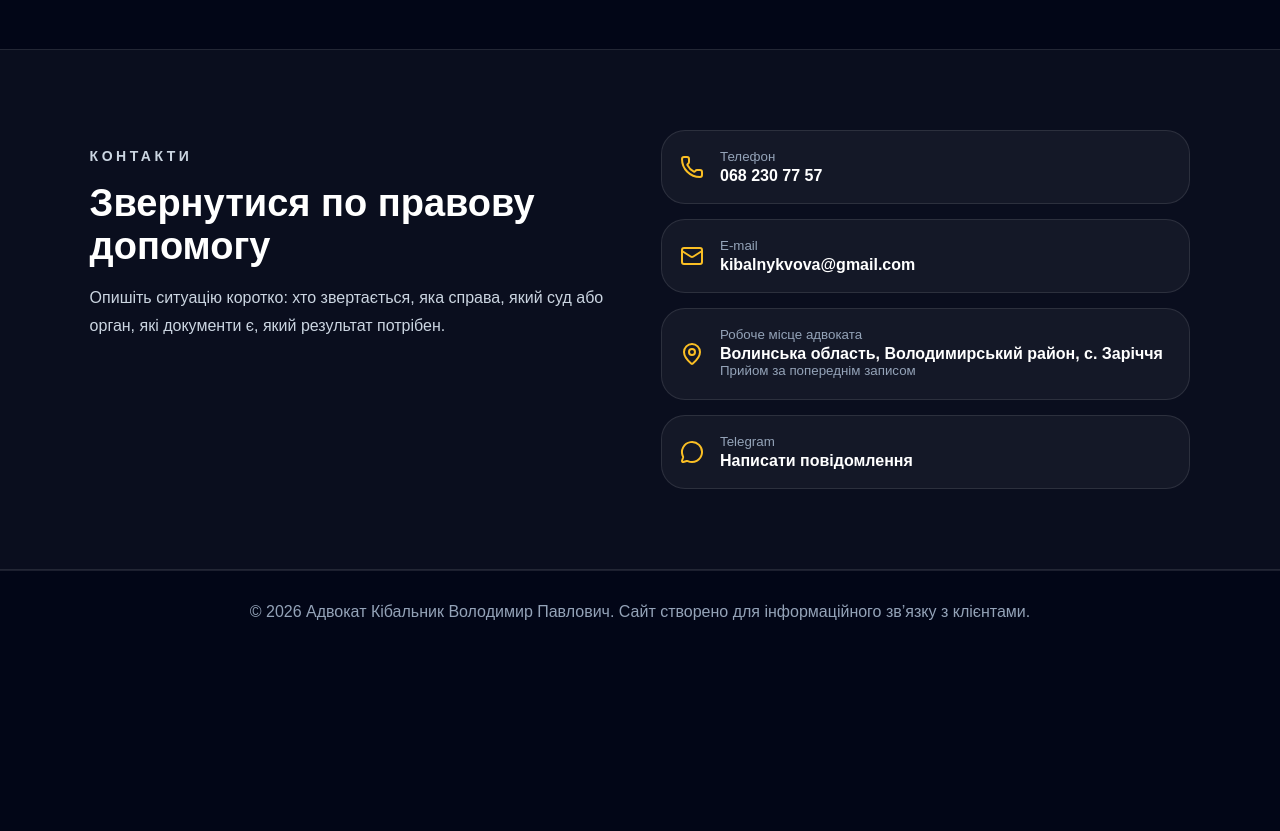
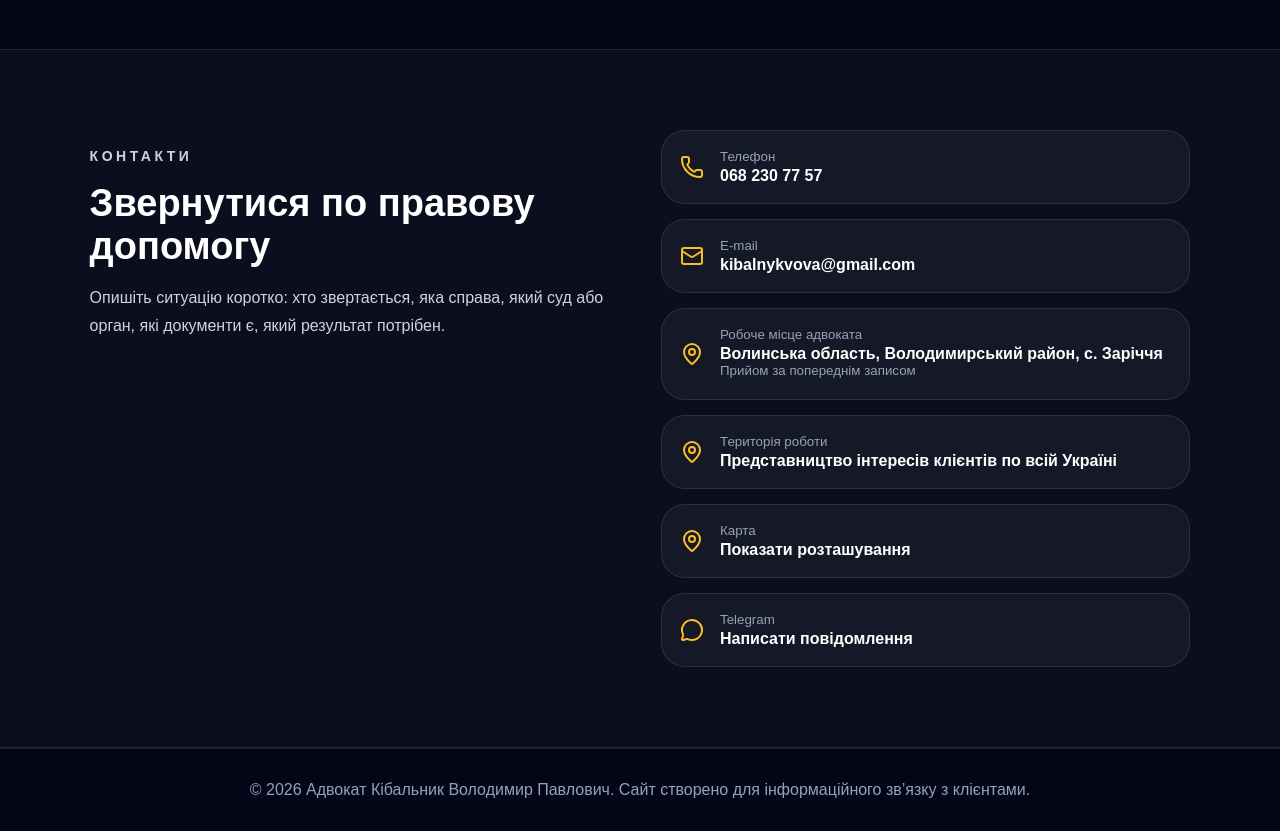
Before and after one commit to volodymyrkibalnyk21-oss/advokat-kibalnyk-site, a React (Vite) app: page / in a window 1280 px wide. Shown: the part 4880-5711 px from the top of the page. Before the commit the page ends 5533 px from the top, so only its background shows below. Built offline with nearby package versions, Linux system fonts and the light colour scheme.

Commit message:
Update main.jsx

```diff
--- a/src/main.jsx
+++ b/src/main.jsx
@@ -204,10 +204,63 @@ function App() {
   </div>
 </section> <section id="youtube" className="section"><div className="youtube"><PlayCircle  size={52}/><h2>Канал «Захисти себе сам»</h2><p>Канал про те, як людині захистити себе, розуміти свої права, не боятися суду, поліції, ТЦК та органів влади, а також грамотно реагувати на незаконні дії.</p><a href="https://www.youtube.com/@VolodymyrKibalnyk" target="_blank" rel="noreferrer">Перейти на YouTube <ArrowRight size={18}/></a></div></section>
 
-      <section id="contacts" className="contacts"><div><p className="over">Контакти</p><h2>Звернутися по правову допомогу</h2><p>Опишіть ситуацію коротко: хто звертається, яка справа, який суд або орган, які документи є, який результат потрібен.</p></div><div className="contactList"><a href="tel:+380682307757"><Phone/> <span><small>Телефон</small><b>068 230 77 57</b></span></a><a href="mailto:kibalnykvova@gmail.com"><Mail/> <span><small>E-mail</small><b>kibalnykvova@gmail.com</b></span></a><div><MapPin/> <span><small>Робоче місце адвоката</small>
-<b>Волинська область, Володимирський район, с. Заріччя</b>
-<br/>
-<small>Прийом за попереднім записом</small></span></div><a href="https://t.me/advokat_kibalnyk" target="_blank"><MessageCircle/> <span><small>Telegram</small><b>Написати повідомлення</b></span></a></div></section>
+      <section id="contacts" className="contacts"><div><p className="over">Контакти</p><h2>Звернутися по правову допомогу</h2><p>Опишіть ситуацію коротко: хто звертається, яка справа, який суд або орган, які документи є, який результат потрібен.</p></div><div className="contactList">
+
+<a href="tel:+380682307757">
+  <Phone/>
+  <span>
+    <small>Телефон</small>
+    <b>068 230 77 57</b>
+  </span>
+</a>
+
+<a href="mailto:kibalnykvova@gmail.com">
+  <Mail/>
+  <span>
+    <small>E-mail</small>
+    <b>kibalnykvova@gmail.com</b>
+  </span>
+</a>
+
+<div>
+  <MapPin/>
+  <span>
+    <small>Робоче місце адвоката</small>
+    <b>Волинська область, Володимирський район, с. Заріччя</b>
+    <br/>
+    <small>Прийом за попереднім записом</small>
+  </span>
+</div>
+
+<div>
+  <MapPin/>
+  <span>
+    <small>Територія роботи</small>
+    <b>Представництво інтересів клієнтів по всій Україні</b>
+  </span>
+</div>
+
+<a
+  href="https://maps.google.com/?q=Заріччя+Володимирський+район+Волинська+область"
+  target="_blank"
+  rel="noreferrer"
+>
+  <MapPin/>
+  <span>
+    <small>Карта</small>
+    <b>Показати розташування</b>
+  </span>
+</a>
+
+<a href="https://t.me/advokat_kibalnyk" target="_blank" rel="noreferrer">
+  <MessageCircle/>
+  <span>
+    <small>Telegram</small>
+    <b>Написати повідомлення</b>
+  </span>
+</a>
+
+</div></section>
     </main>
     <footer>© {new Date().getFullYear()} Адвокат Кібальник Володимир Павлович. Сайт створено для інформаційного зв’язку з клієнтами.</footer>
   </div>
```
